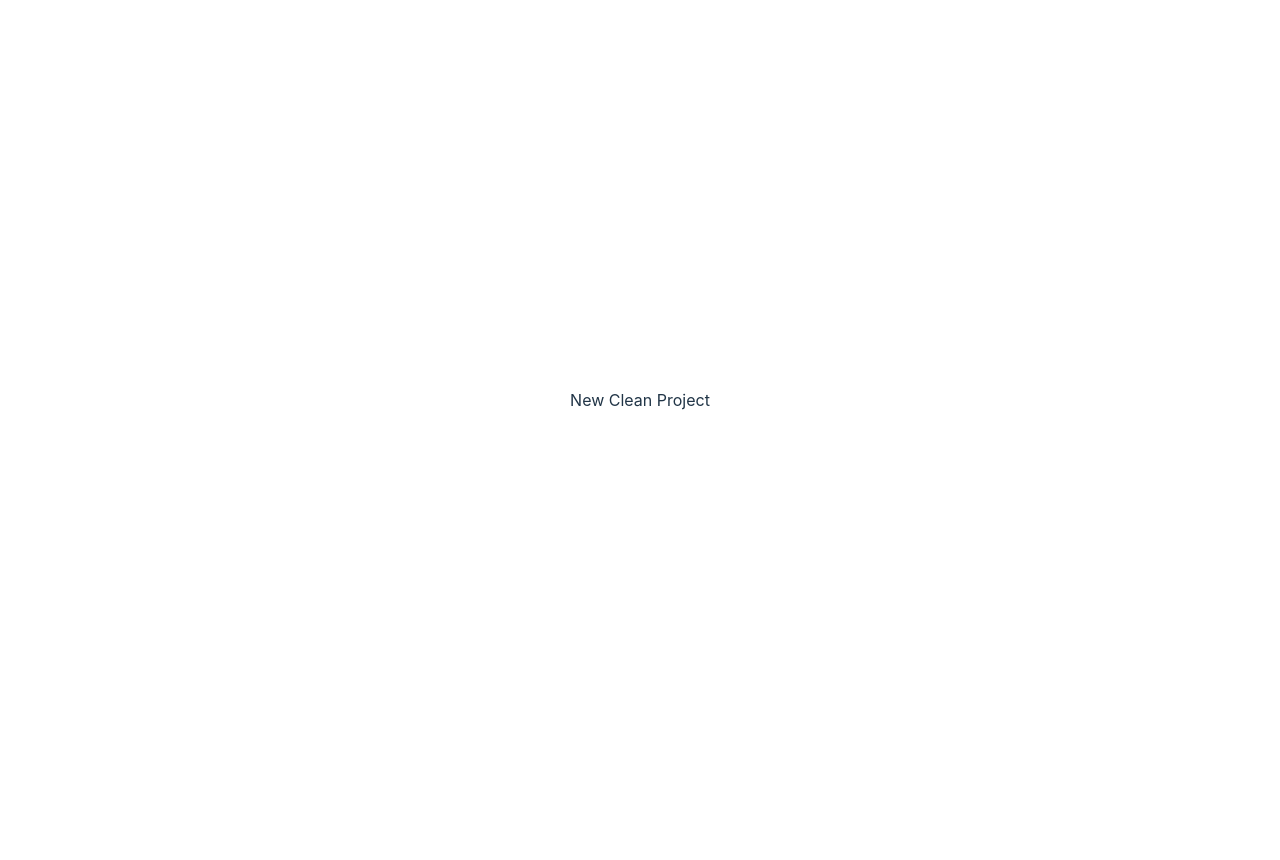
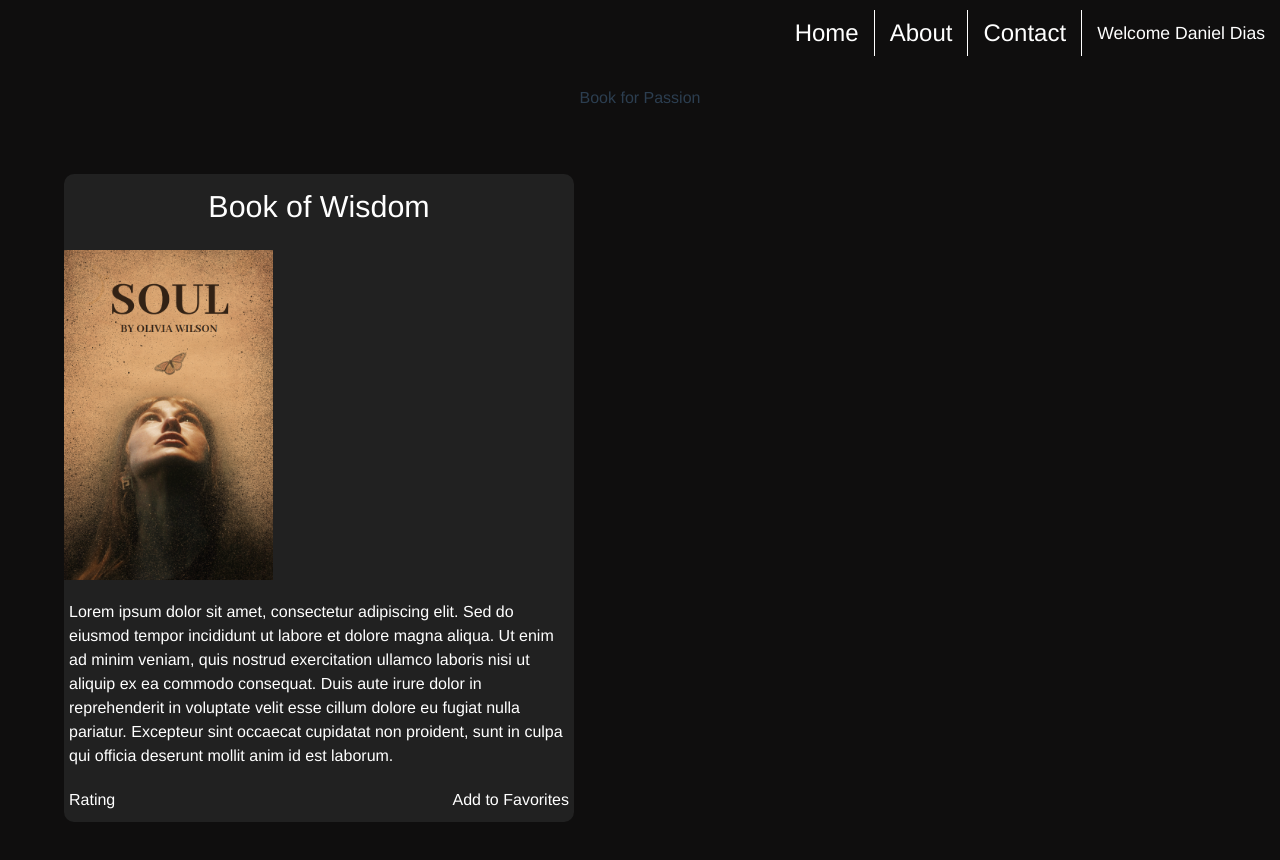
Before and after one commit to danielferreira-dias/Library-Vue-Project, a Vue app: page / in a window 1280 px wide. Shown: the top 860 px of the page. Before the commit the page ends 800 px from the top, so only its background shows below. Built offline with nearby package versions, Linux system fonts and the light colour scheme.

Commit message:
New Components and Assets

```diff
--- a/src/App.vue
+++ b/src/App.vue
@@ -1,10 +1,43 @@
+<template>
+  <Navbar>
+  </Navbar>
+  <div class="mb-4 text-4xl font-extrabold leading-none tracking-tight text-gray-900 md:text-5xl lg:text-6xl dark:text-white">
+    Book for Passion
+  </div>
+  <div class="libraryBody">
+    <LibraryList>
+    </LibraryList>
+  </div>
+</template>
 
-<template>
-  <p class="text-white-500 font-fold text-2xl font-roboto uppercase">New Clean Project</p>
-</template>
 <script>
+import './assets/style.css'
+import Navbar from './components/Navbar.vue';
+import LibraryList from './components/LibraryList.vue';
+
+export default {
+    name: 'App',
+    components: { Navbar, LibraryList }
+}
 </script>
 
 <style>
 
+
+#app {
+  font-family: Avenir, Helvetica, Arial, sans-serif;
+  -webkit-font-smoothing: antialiased;
+  -moz-osx-font-smoothing: grayscale;
+  text-align: center;
+  color: #2c3e50;
+  margin-top: 10px;
+}
+
+.libraryBody{
+  padding: 5%;
+  display: flex;
+  flex-direction: row;
+  flex-wrap: wrap;
+}
+
 </style>
--- /dev/null
+++ b/src/assets/style.css
@@ -0,0 +1,13 @@
+@import 'tailwindcss/base';
+@import 'tailwindcss/components';
+@import 'tailwindcss/utilities';
+
+body {
+    background-color: #0f0e0e;
+    margin: 0;
+}
+
+p,
+h1 {
+    color: white;
+}
--- /dev/null
+++ b/src/components/LibraryList.vue
@@ -0,0 +1,106 @@
+<template>
+        <div class="card">
+            <div class="card-title">
+                <h2 style="color: white;">Book of Wisdom</h2>
+            </div>
+            <div class="card-body">
+                <div class="card-body-image">
+                    <img src="../assets/book_image_one.png" alt="">
+                </div>
+                <div class="card-body-description">
+                    <p>Lorem ipsum dolor sit amet, consectetur adipiscing elit. Sed do eiusmod tempor incididunt ut labore et dolore magna aliqua. Ut enim ad minim veniam, quis nostrud exercitation ullamco laboris nisi ut aliquip ex ea commodo consequat. Duis aute irure dolor in reprehenderit in voluptate velit esse cillum dolore eu fugiat nulla pariatur. Excepteur sint occaecat cupidatat non proident, sunt in culpa qui officia deserunt mollit anim id est laborum.</p>
+                </div>
+            </div>
+            <div class="card-footer">
+                <p> Rating </p>
+                <p> Add to Favorites</p>
+            </div>
+        </div>
+</template>
+
+<script>
+export default{
+    name: 'Library',
+    data(){
+        return {
+            books: [
+                {
+                    name: "Book of Wisdom",
+                    description: "Lorem ipsum dolor sit amet, consectetur adipiscing elit. Sed do eiusmod tempor incididunt ut labore et dolore magna aliqua. Ut enim ad minim veniam, quis nostrud exercitation ullamco laboris nisi ut aliquip ex ea commodo consequat. Duis aute irure dolor in reprehenderit in voluptate velit esse cillum dolore eu fugiat nulla pariatur. Excepteur sint occaecat cupidatat non proident, sunt in culpa qui officia deserunt mollit anim id est laborum.",
+                    author: "Lorem Ipsum",
+                    img_url: "../assets/book_image_one",
+                    rating: 5,
+                },
+                {
+                    name: "Book of Water",
+                    description: "Lorem ipsum dolor sit amet, consectetur adipiscing elit. Sed do eiusmod tempor incididunt ut labore et dolore magna aliqua. Ut enim ad minim veniam, quis nostrud exercitation ullamco laboris nisi ut aliquip ex ea commodo consequat. Duis aute irure dolor in reprehenderit in voluptate velit esse cillum dolore eu fugiat nulla pariatur. Excepteur sint occaecat cupidatat non proident, sunt in culpa qui officia deserunt mollit anim id est laborum.",
+                    author: "Lorem Ipsum",
+                    img_url: "../assets/book_image_two",
+                    rating: 5,
+                },
+                {
+                    name: "Book of Earth",
+                    description: "Lorem ipsum dolor sit amet, consectetur adipiscing elit. Sed do eiusmod tempor incididunt ut labore et dolore magna aliqua. Ut enim ad minim veniam, quis nostrud exercitation ullamco laboris nisi ut aliquip ex ea commodo consequat. Duis aute irure dolor in reprehenderit in voluptate velit esse cillum dolore eu fugiat nulla pariatur. Excepteur sint occaecat cupidatat non proident, sunt in culpa qui officia deserunt mollit anim id est laborum.",
+                    author: "Lorem Ipsum",
+                    img_url: "../assets/book_image_one",
+                    rating: 5,
+                },
+                {
+                    name: "Book of Fire",
+                    description: "Lorem ipsum dolor sit amet, consectetur adipiscing elit. Sed do eiusmod tempor incididunt ut labore et dolore magna aliqua. Ut enim ad minim veniam, quis nostrud exercitation ullamco laboris nisi ut aliquip ex ea commodo consequat. Duis aute irure dolor in reprehenderit in voluptate velit esse cillum dolore eu fugiat nulla pariatur. Excepteur sint occaecat cupidatat non proident, sunt in culpa qui officia deserunt mollit anim id est laborum.",
+                    author: "Lorem Ipsum",
+                    img_url: "../assets/book_image_two",
+                    rating: 5,
+                },
+            ]
+        }
+    }
+}
+</script>
+
+<style>
+
+@import 'tailwindcss/base';
+@import 'tailwindcss/components';
+@import 'tailwindcss/utilities';
+
+.card {
+    background-color: rgb(33, 33, 33);
+    width: 510px;
+    border-radius: 10px;
+}
+
+.card-title {
+    padding: 10px;
+}
+
+.card-title > h2 {
+    font-size: 1.9rem;
+}
+
+.card-body-image {
+    width: 100%;
+    height: 350px;
+    padding: 10px 0;
+}
+
+.card-body-image img {
+    height: 100%; /* Make the image fill the height of the container */
+    object-fit: cover; /* Maintain aspect ratio and cover the container */
+}
+
+.card-body-description {
+    padding: 10px 5px;
+    text-align: left;
+    justify-content: left;
+    font-size: 1.0rem;
+}
+
+.card-footer {
+    display: flex;
+    flex-direction: row;
+    justify-content: space-between;
+    padding: 10px 5px;
+}
+
+</style>
--- /dev/null
+++ b/src/components/Navbar.vue
@@ -0,0 +1,77 @@
+<template>
+    <div class="navbar">
+        <div class="navbar-Option">
+            <button>Home</button>
+        </div>
+        <div class="navbar-Option">
+            <button>About</button>
+        </div>
+        <div class="navbar-Option">
+            <button>Contact</button>
+        </div>
+        <div v-if="userIsLogged" class="navbar-Option">
+            <p>Welcome {{ user.name }}</p>
+        </div>
+    </div>
+    <!-- <div class="navBar-Border"></div> -->
+  </template>
+
+  <script>
+  export default {
+    name: 'Navbar',
+    data(){
+        return {
+            userIsLogged: true,
+            user: {
+                name: "Daniel Dias",
+                typeofUser: "Admin",
+            }
+        }
+    }
+  }
+  </script>
+
+  <style>
+
+  .navbar {
+    width: 100%;
+    margin-right: 5px;
+    display: flex;
+    flex-direction: row;
+    flex-wrap: wrap;
+    justify-content: flex-end;
+    align-items: center;
+    padding-bottom: 30px;
+  }
+
+  .navBar-Border{
+    width: 20%;
+    border-width: 0px;
+    border-bottom: 1px groove rgba(255, 255, 255, 0.5); /* Border color with reduced opacity */
+    border-style: groove;
+    margin: auto;
+  }
+
+  .navbar-Option > p {
+    margin: 0;
+    padding: 5px 15px;
+    font-size: 1.1rem;
+  }
+
+  .navbar-Option > button {
+    background-color: #0f0e0e;
+    color: white;
+    padding: 5px 15px;
+    border-width: 0;
+    border-right: 1px solid white;
+    font-size: 1.5rem;
+  }
+
+  .navbar-Option > button:hover {
+    background-color: #333333;
+  }
+
+
+
+
+  </style>
--- a/src/index.css
+++ /dev/null
@@ -1,3 +0,0 @@
-@tailwind base;
-@tailwind components;
-@tailwind utilities;
--- a/src/main.js
+++ b/src/main.js
@@ -1,6 +1,5 @@
 import { createApp } from 'vue'
-import './style.css'
-import './index.css'
+import './assets/style.css'
 import App from './App.vue'
 
 createApp(App).mount('#app')
--- a/src/style.css
+++ /dev/null
@@ -1,84 +0,0 @@
-:root {
-  font-family: Inter, system-ui, Avenir, Helvetica, Arial, sans-serif;
-  line-height: 1.5;
-  font-weight: 400;
-
-  color-scheme: light dark;
-  color: rgba(255, 255, 255, 0.87);
-  background-color: #242424;
-
-  font-synthesis: none;
-  text-rendering: optimizeLegibility;
-  -webkit-font-smoothing: antialiased;
-  -moz-osx-font-smoothing: grayscale;
-}
-
-a {
-  font-weight: 500;
-  color: #646cff;
-  text-decoration: inherit;
-}
-
-a:hover {
-  color: #535bf2;
-}
-
-body {
-  margin: 0;
-  display: flex;
-  place-items: center;
-  min-width: 320px;
-  min-height: 100vh;
-}
-
-h1 {
-  font-size: 3.2em;
-  line-height: 1.1;
-}
-
-button {
-  border-radius: 8px;
-  border: 1px solid transparent;
-  padding: 0.6em 1.2em;
-  font-size: 1em;
-  font-weight: 500;
-  font-family: inherit;
-  background-color: #1a1a1a;
-  cursor: pointer;
-  transition: border-color 0.25s;
-}
-
-button:hover {
-  border-color: #646cff;
-}
-
-button:focus,
-button:focus-visible {
-  outline: 4px auto -webkit-focus-ring-color;
-}
-
-.card {
-  padding: 2em;
-}
-
-#app {
-  max-width: 1280px;
-  margin: 0 auto;
-  padding: 2rem;
-  text-align: center;
-}
-
-@media (prefers-color-scheme: light) {
-  :root {
-    color: #213547;
-    background-color: #ffffff;
-  }
-
-  a:hover {
-    color: #747bff;
-  }
-
-  button {
-    background-color: #f9f9f9;
-  }
-}
```
Also changed, not shown: src/assets/book_image_one.png (added), src/assets/book_image_two.png (added).
